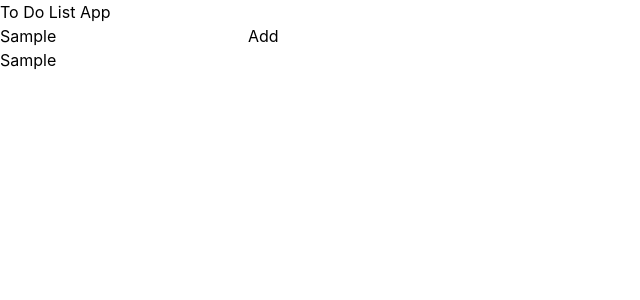
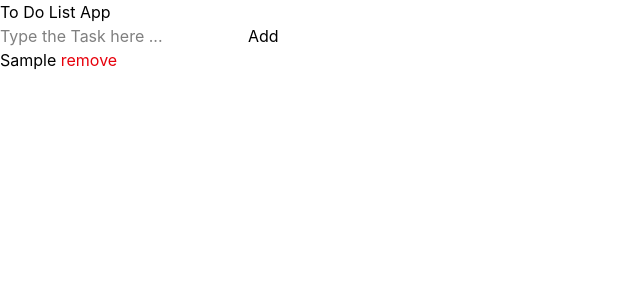
Before and after one commit to mohammadrv20/TodoList, a React (Vite) app: page / in a window 1280 px wide. Both pictures are taken after typing "Sample" into the empty fields and a click on the button "Add". Shown: the top 300 px of the page, without its empty margins (0-640 px from the left). Built offline with nearby package versions, Linux system fonts and the light colour scheme.

Commit message:
feat : implement the remove button for each item of list

```diff
--- a/src/App.jsx
+++ b/src/App.jsx
@@ -8,10 +8,16 @@ export default function App(){
 
   function handleChange(event){
     setTask(event.target.value)
+
   }
 
   function handleClick(){
     setTasks([...tasks , task])
+    setTask("")
+  }
+
+  function handleRemove(index){
+    setTasks(tasks.filter((_ , indexToRemove ) => index !== indexToRemove))
   }
 
   return(
@@ -20,7 +26,7 @@ export default function App(){
     <input type="text" placeholder="Type the Task here ..." onChange={handleChange} value={task} />
     <button onClick={handleClick}>Add</button>
     <ul >
-      {tasks.map((task , index) => <li key={index}>{task}</li>)}
+      {tasks.map((task , index) => <li key={index}>{task} <button onClick={() => handleRemove(index)} className='text-red-600'>remove</button></li>)}
     </ul>
     </>
   )
```
